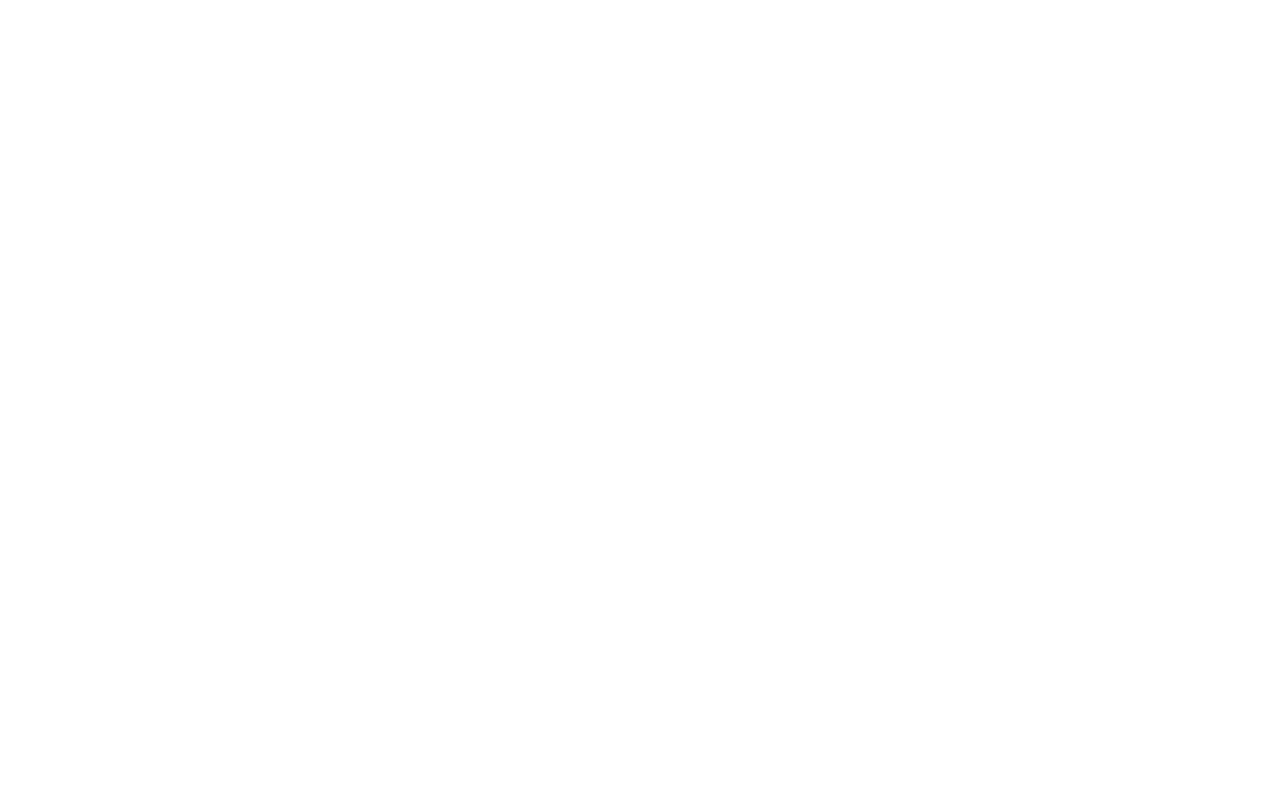
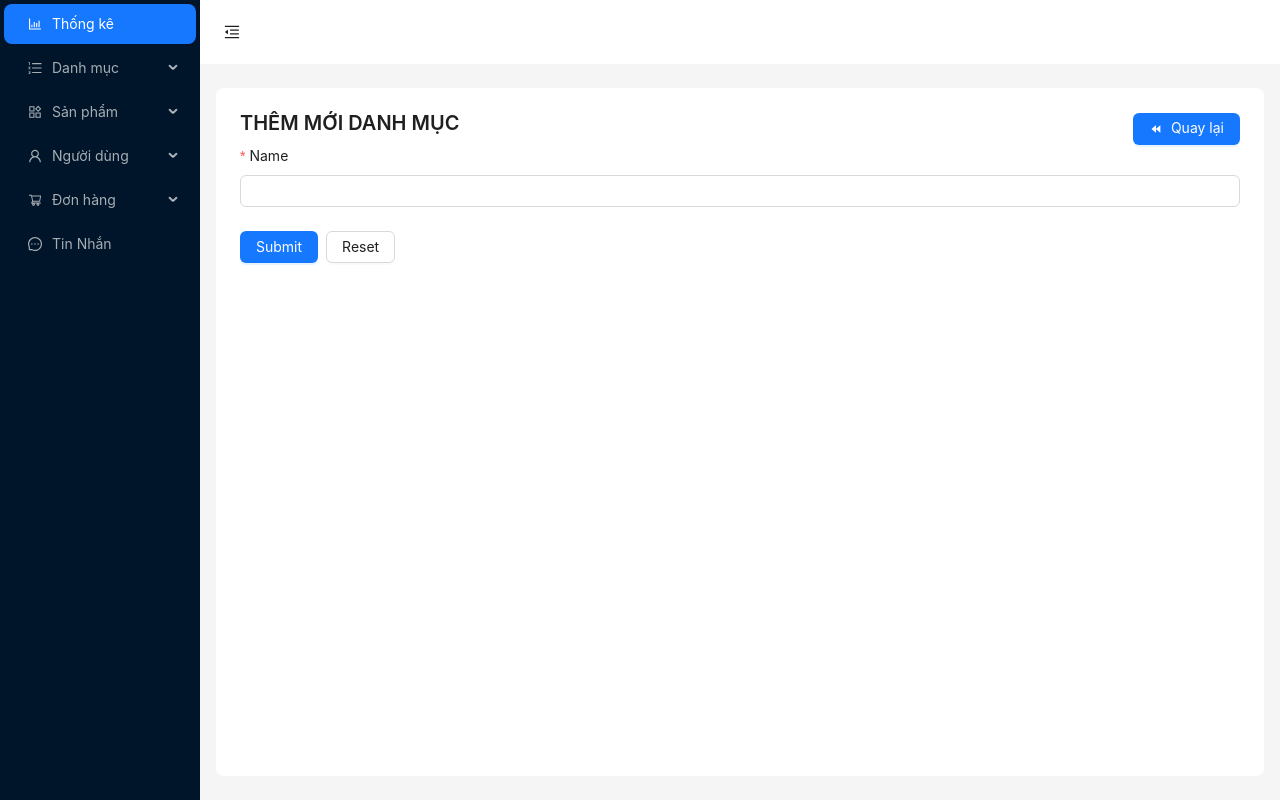
Before and after one commit to doan02012004/Du-an-tot-nghiep, a React (Vite) app in the folder client/: page /admin/categories/add in a window 1280 px wide. Before the commit this address had no page. Built offline with nearby package versions, Linux system fonts and the light colour scheme.

Commit message:
hoàn thành phần show,add của categories

```diff
--- /dev/null
+++ b/client/src/common/hooks/categories/useCategoryMutation.tsx
@@ -0,0 +1,31 @@
+import { useMutation, useQueryClient } from '@tanstack/react-query'
+import React from 'react'
+import { Icategories } from '../../../interface/categories'
+import { create } from '../../../services/categories'
+import { message } from 'antd'
+import { useNavigate } from 'react-router-dom'
+
+type Props = {}
+
+const useCategoryMutation = (props: Props) => {
+    const navigate = useNavigate()
+    const queryClient = useQueryClient()
+    const mutation = useMutation({
+        mutationKey:['CATEGORIES'],
+        mutationFn:async(category:Icategories)=>{
+            try {
+                await create(category)
+                message.success("Thêm thành công")
+                navigate(`/admin/categories`)
+            } catch (error) {
+                message.error("Thêm thất bại")
+            }
+        },
+        onSuccess() {
+            queryClient.invalidateQueries({queryKey:['CATEGORIES']})
+        },
+    })
+  return mutation
+}
+
+export default useCategoryMutation
--- /dev/null
+++ b/client/src/common/hooks/categories/useCategoryQuery.tsx
@@ -0,0 +1,22 @@
+import { useQuery } from '@tanstack/react-query'
+import { getAll } from '../../../services/categories'
+
+type Props = {}
+
+const useCategoryQuery = (props: Props) => {
+    const query = useQuery({
+        queryKey:['CATEGORIES'],
+        queryFn:async()=>{
+            try {
+                const data = await getAll();
+                return data;
+              } catch (error) {
+                console.log(error);
+                throw error; // Đảm bảo lỗi được truyền ra để xử lý trong giao diện
+              }
+        }
+    })
+  return query
+}
+
+export default useCategoryQuery
--- /dev/null
+++ b/client/src/interface/categories.tsx
@@ -0,0 +1,4 @@
+export interface Icategories {
+  id?: number | string;
+  name: string;
+}
--- a/client/src/pages/(admin)/LayoutAdmin.tsx
+++ b/client/src/pages/(admin)/LayoutAdmin.tsx
@@ -3,6 +3,7 @@
 import SidebarAdmin from './_components/SidebarAdmin';
 import HeaderAdmin from './_components/HeaderAdmin';
 import { AppContext } from '../../common/contexts/AppContextProvider';
+import { Outlet } from 'react-router-dom';
 
 const {  Content } = Layout;
 
@@ -23,7 +24,7 @@
             borderRadius: borderRadiusLG,
           }}
         >
-          Content
+          <Outlet />
         </Content>
       </Layout>
     </Layout>
--- a/client/src/pages/(admin)/_components/SidebarAdmin.tsx
+++ b/client/src/pages/(admin)/_components/SidebarAdmin.tsx
@@ -3,7 +3,7 @@
 import Sider from 'antd/es/layout/Sider'
 import { useContext } from 'react'
 import { AppContext } from '../../../common/contexts/AppContextProvider'
-import { Link } from 'react-router-dom'
+import { Link, NavLink } from 'react-router-dom'
 
 const SidebarAdmin = () => {
     const {collapsed} = useContext(AppContext);
@@ -27,7 +27,11 @@
           children:[
             {
               key:"2.1",
-              label:"Danh sách"
+              label:<NavLink to={`/admin/categories`}>Danh mục</NavLink>
+            },
+            {
+              key:"2.2",
+              label:<NavLink to={`/admin/categories/add`}>Thêm danh  mục</NavLink>
             }
           ]
         },
--- /dev/null
+++ b/client/src/pages/(admin)/categories/Page.tsx
@@ -0,0 +1,13 @@
+import CategoryList from './_components/CategoryList'
+
+type Props = {}
+
+const CategoriesPage = (props: Props) => {
+  return (
+    <>
+        <CategoryList />
+    </>
+  )
+}
+
+export default CategoriesPage
--- /dev/null
+++ b/client/src/pages/(admin)/categories/_components/CategoryAdd.tsx
@@ -0,0 +1,36 @@
+import { Button, Form, Input, Space } from 'antd'
+import useCategoryMutation from '../../../../common/hooks/categories/useCategoryMutation'
+import { Icategories } from '../../../../interface/categories'
+import { Link } from 'react-router-dom'
+import { BackwardOutlined } from '@ant-design/icons'
+
+type Props = {}
+
+const CategoryAdd = (props: Props) => {
+    const [form] = Form.useForm()
+    const mutation = useCategoryMutation()
+    const onSubmit = (category:Icategories)=>{
+        mutation.mutate(category)
+    }
+  return (
+    <div>
+      <div className="flex justify-between items-center">
+        <h1 className='font-semibold text-[20px]'>THÊM MỚI DANH MỤC</h1>
+        <Link to={`/admin/categories`}><Button type='primary'><BackwardOutlined />Quay lại</Button></Link>
+      </div>
+        <Form form={form} layout="vertical" onFinish={onSubmit}>
+      <Form.Item name="name" label="Name" rules={[{ required: true,message:"Không được bỏ trống" }]}>
+        <Input />
+      </Form.Item>
+      <Form.Item>
+        <Space>
+          <Button type='primary' htmlType='submit'>Submit</Button>
+          <Button htmlType="reset">Reset</Button>
+        </Space>
+      </Form.Item>
+    </Form>
+    </div>
+  )
+}
+
+export default CategoryAdd
--- /dev/null
+++ b/client/src/pages/(admin)/categories/_components/CategoryList.tsx
@@ -0,0 +1,79 @@
+import type { TableColumnsType, TableProps } from 'antd';
+import { Button, Table } from 'antd';
+import React, { useEffect, useState } from 'react';
+import useCategoryQuery from '../../../../common/hooks/categories/useCategoryQuery';
+import { Icategories } from '../../../../interface/categories';
+import { PlusOutlined } from '@ant-design/icons';
+import { Link } from 'react-router-dom';
+
+const CategoryList: React.FC = () => {
+  const [categories, setCategories] = useState<Icategories[]>([]);
+
+  const query = useCategoryQuery()
+  useEffect(() => {
+    if (query.data) {
+      const newCategories = query.data.map((category: Icategories,index : number) => ({
+        ...category,
+        key: index + 1, // Đảm bảo `key` là duy nhất
+      }));
+      setCategories(newCategories);
+    }
+  }, [query.data]);
+
+  if (query.isLoading) return <p>Loading...</p>;
+  if (query.isError) return <p>Error fetching categories.</p>;
+
+  const columns: TableColumnsType<Icategories> = [
+    {
+      title: "#",
+      dataIndex: "key", // Thay đổi từ `id` sang `key` nếu cần
+    },
+    {
+      title: 'Name',
+      dataIndex: 'name',
+      filters: [
+        {
+          text: 'Nam',
+          value: 'Nam',
+        },
+        {
+          text: 'Nữ',
+          value: 'Nữ',
+        },
+        {
+          text: 'Unisex',
+          value: 'Unisex',
+        },
+      ],
+      filterMode: 'tree',
+      filterSearch: true,
+      onFilter: (value, record) => {
+        console.log('Filter value:', value);
+        console.log('Record:', record);
+        return record.name.includes(value as string);
+      },
+    },
+    {
+      title: "Slug",
+      dataIndex: "slug", // Thay đổi từ `id` sang `key` nếu cần
+    },
+  ];
+
+  const onChange: TableProps<Icategories>['onChange'] = (pagination, filters, sorter, extra) => {
+    console.log('params', pagination, filters, sorter, extra);
+  };
+
+  return (
+    <>
+    <div className="flex justify-between items-center">
+      <h1 className='font-semibold text-[20px]'>DANH MUC</h1>
+      <Link to={`/admin/categories/add`}><Button type='primary'><PlusOutlined />Danh mục</Button></Link>
+    </div>
+      <div className='h-[550px] overflow-y-scroll mt-2  '>
+      <Table columns={columns} dataSource={categories} onChange={onChange} pagination={false} />
+    </div>
+    </>
+  );
+};
+
+export default CategoryList;
--- a/client/src/routes/Router.tsx
+++ b/client/src/routes/Router.tsx
@@ -13,6 +13,8 @@
 import ThanksPage from '../pages/(website)/thanks/Page'
 import ProductPage from '../pages/(website)/product/Page'
 import ProductDetailsPage from '../pages/(website)/productdetails/Page'
+import CategoriesPage from '../pages/(admin)/categories/Page'
+import CategoryAdd from '../pages/(admin)/categories/_components/CategoryAdd'
 
 
 const Router = () => {
@@ -34,7 +36,10 @@
         </Route>
 
       </Route>
-      <Route path='admin' element={<LayoutAdmin />}></Route>
+      <Route path='admin' element={<LayoutAdmin />}>
+        <Route path='categories' element={<CategoriesPage />}/>
+        <Route path='categories/add' element={<CategoryAdd />}/>
+      </Route>
     </Routes>
   )
 }
--- /dev/null
+++ b/client/src/services/categories.ts
@@ -0,0 +1,20 @@
+
+import instance from "../common/config/axios";
+import { Icategories } from "../interface/categories";
+
+export const getAll = async () => {
+  try {
+    const {data} = await instance.get("/categories"); // Thay đổi URL nếu cần
+    return data;
+  } catch (error) {
+    console.log(error);
+  }
+};
+export const create = async (category:Icategories) => {
+    try {
+      const {data} = await instance.post("/categories",category); // Thay đổi URL nếu cần
+      return data;
+    } catch (error) {
+      console.log(error);
+    }
+  };
```
Also changed, not shown: 1 other file (tests, documents, lock files or other folders).
